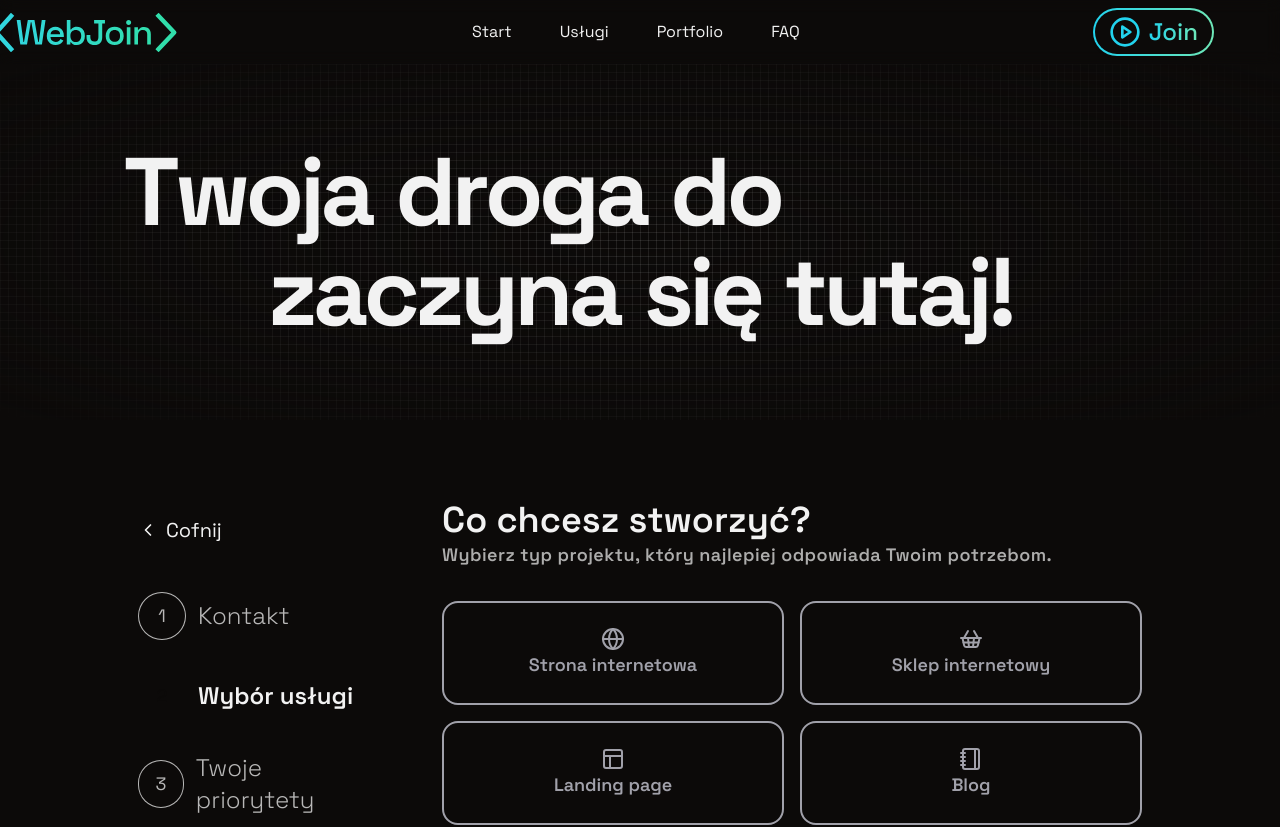
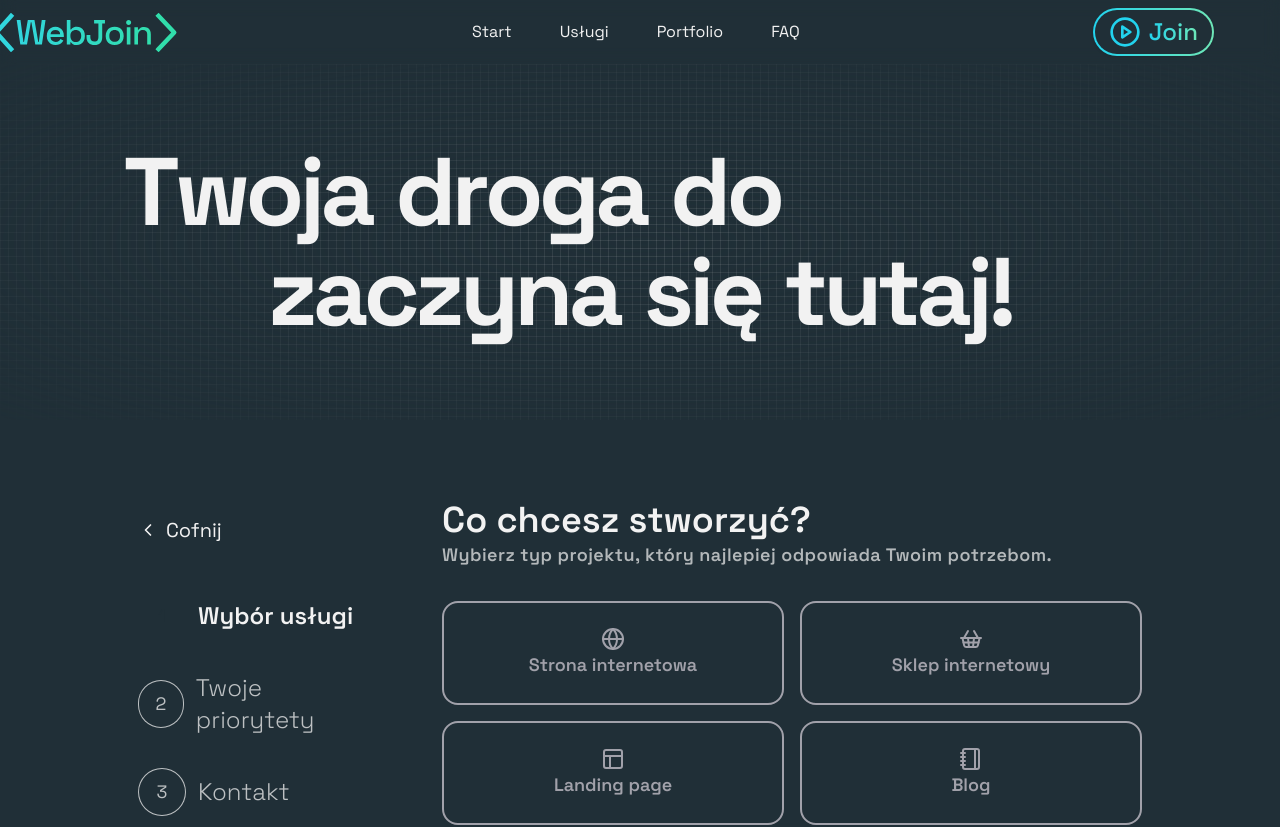
Before and after one commit to RostyslaWozniak/web-join, a Next.js app: page /join/service-selection in a window 1280 px wide. Shown: the top 827 px of the page. Built offline with nearby package versions, Linux system fonts and the light colour scheme.

Commit message:
try fix styles

```diff
--- a/src/app/join/_components/step-nav.tsx
+++ b/src/app/join/_components/step-nav.tsx
@@ -9,23 +9,22 @@ import { useEffect, useState } from "react";
 export const steps = [
   {
     id: 1,
-    title: "Kontakt",
-    route: "contact-method",
-    link: "/join/contact-method",
-  },
-
-  {
-    id: 2,
     title: "Wybór usługi",
     route: "service-selection",
     link: "/join/service-selection",
   },
 
   {
-    id: 3,
+    id: 2,
     title: "Twoje priorytety",
     route: "additional-features",
     link: "/join/additional-features",
+  },
+  {
+    id: 3,
+    title: "Kontakt",
+    route: "contact-method",
+    link: "/join/contact-method",
   },
 
   {
@@ -49,7 +48,7 @@ export default function StepNav() {
     <div className="sticky isolate mb-12 mt-4 min-w-60 lg:mb-0">
       {/* back button */}
       <Link
-        href={steps[currentStep - 1]?.link ?? "/join/contact-method"}
+        href={steps[currentStep - 1]?.link ?? "/join/service-selection"}
         className="mb-8 flex items-center text-xl hover:underline disabled:text-white/50 lg:mb-12"
       >
         <ChevronLeft className="mr-2 h-5 w-5" /> Cofnij
--- a/src/app/join/additional-features/additional-features-form.tsx
+++ b/src/app/join/additional-features/additional-features-form.tsx
@@ -31,7 +31,7 @@ export function AdditionalFaturesForm() {
 
   function onSubmit(values: AdditionalFeaturesSchema) {
     updateContactForm(values);
-    router.push("/join/form-summary");
+    router.push("/join/contact-method");
   }
 
   useEffect(() => {
--- a/src/app/join/page.tsx
+++ b/src/app/join/page.tsx
@@ -1,5 +1,5 @@
 import { redirect } from "next/navigation";
 
 export default function JoinPage() {
-  redirect("/join/contact-method");
+  redirect("/join/service-selection");
 }
--- a/src/styles/globals.css
+++ b/src/styles/globals.css
@@ -32,7 +32,7 @@
   }
 
   .dark {
-    --background: 20 14.3% 4.1%;
+    --background: 199 26 17%;
     --foreground: 0 0% 95%;
     --card: 24 9.8% 10%;
     --card-foreground: 0 0% 95%;
```
